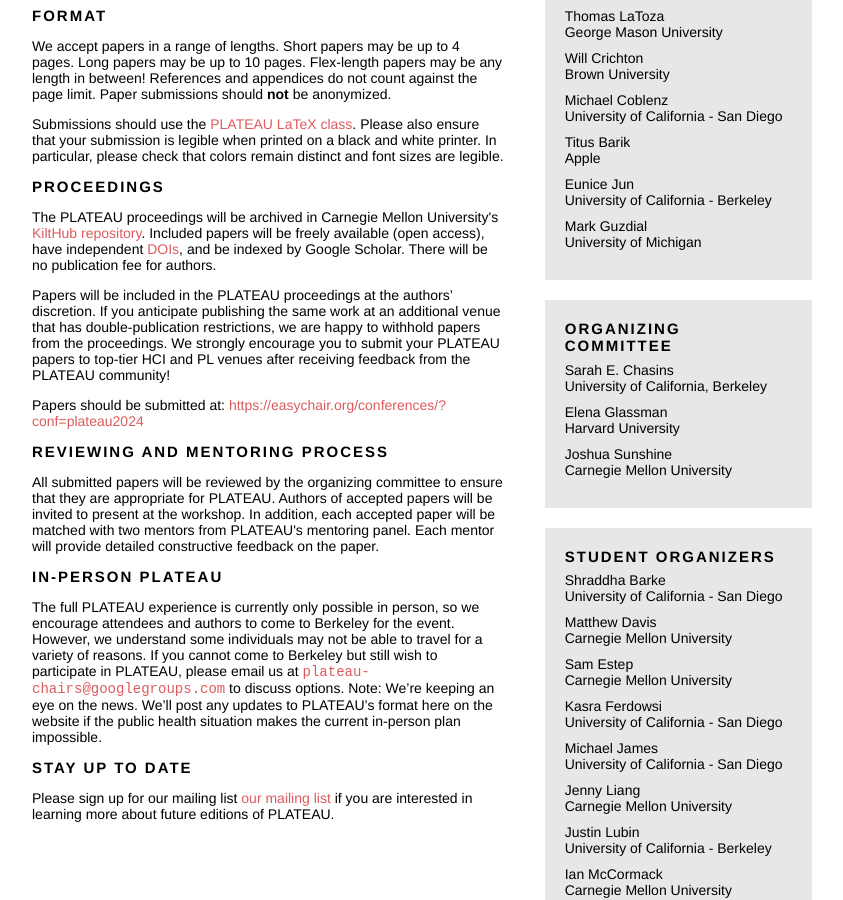
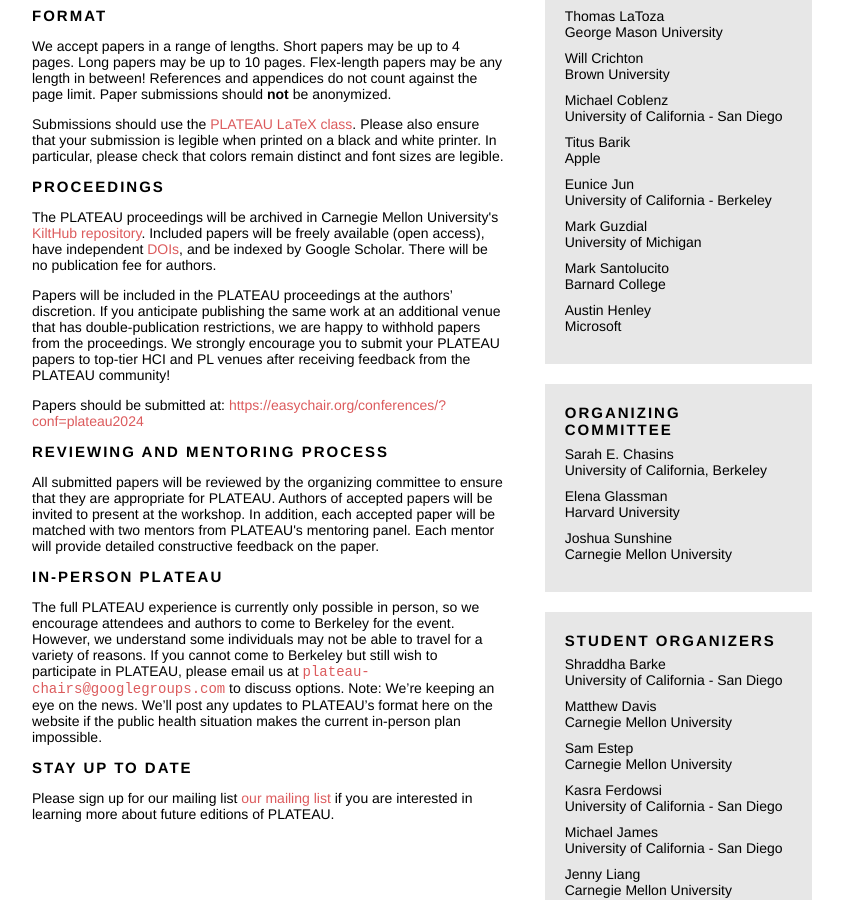
Before and after one commit to plateau-workshop/plateau-2024, a Jekyll site: the page built from index.html, in a window 1280 px wide and 900 px high, scrolled down 957 px. Shown: the whole window, without its empty margins (218-1061 px from the left). Built offline with Jekyll 4.4.1, drawn with Linux system fonts in a browser that asks for light colours.

Commit message:
Added two additional mentors.

```diff
--- a/_config.yml
+++ b/_config.yml
@@ -72,6 +72,10 @@
     affiliation: University of California - Berkeley
   - name: Mark Guzdial
     affiliation: University of Michigan
+  - name: Mark Santolucito
+    affiliation: Barnard College
+  - name: Austin Henley
+    affiliation: Microsoft
 
 # build settings
 exclude: ["readme.md"]
```
Also changed, not shown: 4 other files.
